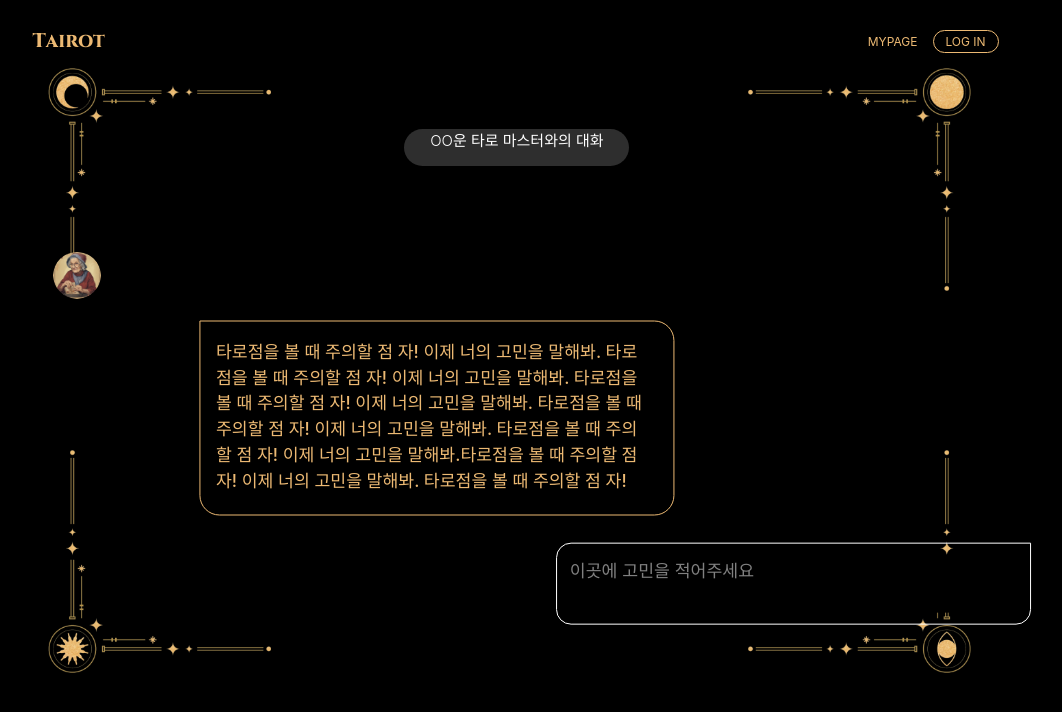
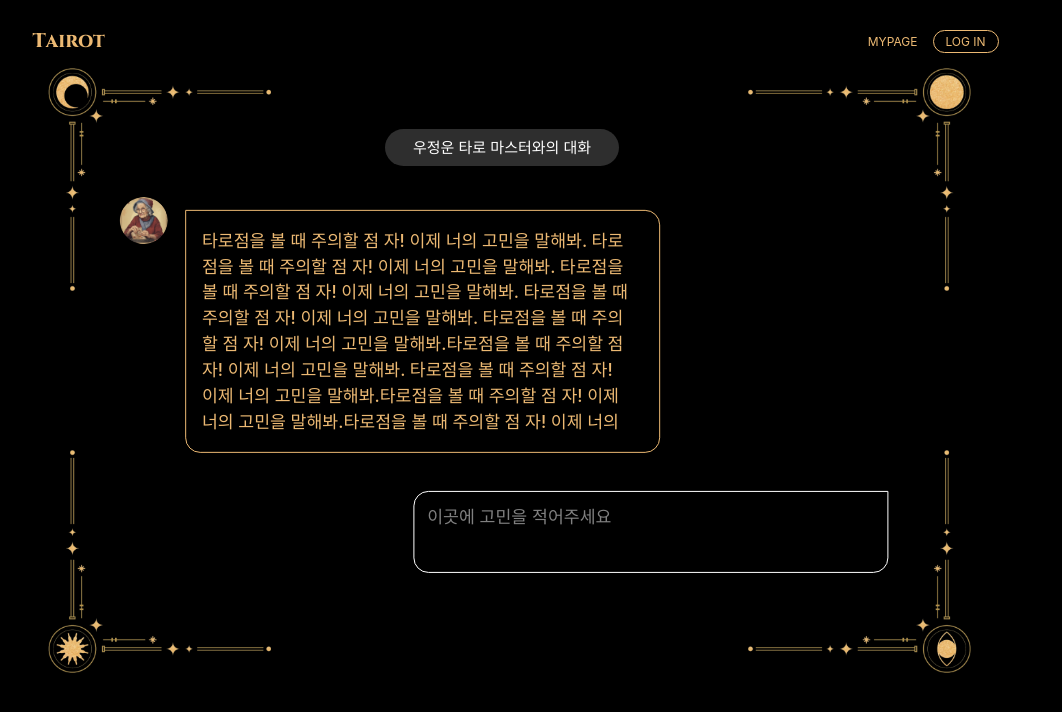
Before and after one commit to 2023-winter-techeer-sw-bootcamp-TeamF/TeamF, a React (Vite) app in the folder frontend/: page /friendship in a window 1280 px wide. Shown: the top 712 px of the page, without its empty margins (117-1179 px from the left). Built offline with nearby package versions, Linux system fonts and the light colour scheme; the HTML template or start-up script is replaced by a standard one; a web font is replaced by a local one.

Commit message:
design: 카드 설명 페이지 편집

```diff
--- a/frontend/src/App.tsx
+++ b/frontend/src/App.tsx
@@ -86,19 +86,11 @@ a {
       font-size: 12px;
     }
   }
-<<<<<<< HEAD
   @media (max-width: 1200px) , (max-height: 700px) {
-=======
-  @media (max-width: 1200px) , (max-height : 700px) {
->>>>>>> bbe5392bdf5349a0c498c6f7a67c00b7f8d14191
     html {
       font-size: 10px;
     }
   }
-<<<<<<< HEAD
-=======
-
->>>>>>> bbe5392bdf5349a0c498c6f7a67c00b7f8d14191
 `;
 
 const router = createBrowserRouter([
--- a/frontend/src/pages/Friendship.tsx
+++ b/frontend/src/pages/Friendship.tsx
@@ -30,12 +30,12 @@ const Inside = styled.div`
 const TitleBox = styled.div`
   border-radius: 1.875rem;
   background: rgba(51, 51, 51, 0.9);
-  width: 18.75rem;
+  width: 19.45rem;
   height: 3.125rem;
   flex-shrink: 0;
   position: absolute; // 부모 컨테이너인 BackgroundWrapper에 상대적인 위치
   top: 12%;
-  left: 39%;
+  left: 37%;
   text-align: center;
 `;
 
@@ -47,7 +47,7 @@ const TitleContent = styled.p`
   font-weight: 350;
   line-height: normal;
   text-transform: capitalize;
-  margin-top: 0.8125;
+  margin-top: 0.6125rem;
 `;
 
 const Profile = styled.img`
@@ -58,16 +58,16 @@ const Profile = styled.img`
   position: absolute;
   top: 50%;
   left: 50%;
-  transform: translate(-950%, -250%);
+  transform: translate(-811%, -366%);
 `;
 
 const ChatBox = styled.div`
   width: 39.625rem;
-  height: 16.25rem;
+  height: 20.25rem;
   flex-shrink: 0;
-  border-radius: 0px 20px 20px 20px;
-  border: 1px solid #ecb973;
-  transform: translate(35%, -190%);
+  border-radius: 0rem 1.25rem 1.25rem 1.25rem;
+  border: 0.0625rem solid #ecb973;
+  transform: translate(32%, -198%);
   padding: 1.375rem;
 `;
 
@@ -80,7 +80,7 @@ const Tellme = styled.p`
   line-height: normal;
   text-align: left;
   overflow-y: scroll;
-  height: 13rem;
+  height: 17rem;
   padding-right: 1rem;
   line-height: 1.5;
   &::-webkit-scrollbar {
@@ -100,11 +100,11 @@ const Tellme = styled.p`
 const ReplyBox = styled.div`
   width: 39.625rem;
   height: 6.8125rem;
-  border-radius: 1.25rem 0px 1.25rem 1.25rem;
+  border-radius: 1.25rem 0rem 1.25rem 1.25rem;
   border: 0.0625rem solid #fff;
   padding: 0.9375rem;
   display: flex;
-  transform: translate(110%, -420%);
+  transform: translate(80%, -542%);
 `;
 
 const Reply = styled.textarea`
@@ -116,7 +116,7 @@ const Reply = styled.textarea`
   font-size: 1.4375rem;
   font-style: normal;
   font-weight: 400;
-  line-height: normal;
+  line-height: 1.4;
   overflow-y: scroll;
   padding-right: 1rem;
   outline: none;
@@ -150,7 +150,7 @@ const FriendShip = () => {
         <BackgroundWrapper>
           <Profile src={FriendshipImg}></Profile>
           <TitleBox>
-            <TitleContent>OO운 타로 마스터와의 대화</TitleContent>
+            <TitleContent>우정운 타로 마스터와의 대화</TitleContent>
           </TitleBox>
           <BackgroundImg src={Background} alt="Background" />
           <ChatBox>
--- a/frontend/src/pages/LoveFortune.tsx
+++ b/frontend/src/pages/LoveFortune.tsx
@@ -30,12 +30,12 @@ const Inside = styled.div`
 const TitleBox = styled.div`
   border-radius: 1.875rem;
   background: rgba(51, 51, 51, 0.9);
-  width: 18.75rem;
+  width: 19.45rem;
   height: 3.125rem;
   flex-shrink: 0;
   position: absolute; // 부모 컨테이너인 BackgroundWrapper에 상대적인 위치
   top: 12%;
-  left: 39%;
+  left: 37%;
   text-align: center;
 `;
 
@@ -47,7 +47,7 @@ const TitleContent = styled.p`
   font-weight: 350;
   line-height: normal;
   text-transform: capitalize;
-  margin-top: 0.8125;
+  margin-top: 0.6125rem;
 `;
 
 const Profile = styled.img`
@@ -58,16 +58,16 @@ const Profile = styled.img`
   position: absolute;
   top: 50%;
   left: 50%;
-  transform: translate(-950%, -250%);
+  transform: translate(-811%, -366%);
 `;
 
 const ChatBox = styled.div`
   width: 39.625rem;
-  height: 16.25rem;
+  height: 20.25rem;
   flex-shrink: 0;
-  border-radius: 0px 20px 20px 20px;
-  border: 1px solid #ecb973;
-  transform: translate(35%, -190%);
+  border-radius: 0rem 1.25rem 1.25rem 1.25rem;
+  border: 0.0625rem solid #ecb973;
+  transform: translate(32%, -198%);
   padding: 1.375rem;
 `;
 
@@ -80,7 +80,7 @@ const Tellme = styled.p`
   line-height: normal;
   text-align: left;
   overflow-y: scroll;
-  height: 13rem;
+  height: 17rem;
   padding-right: 1rem;
   line-height: 1.5;
   &::-webkit-scrollbar {
@@ -100,11 +100,11 @@ const Tellme = styled.p`
 const ReplyBox = styled.div`
   width: 39.625rem;
   height: 6.8125rem;
-  border-radius: 1.25rem 0px 1.25rem 1.25rem;
+  border-radius: 1.25rem 0rem 1.25rem 1.25rem;
   border: 0.0625rem solid #fff;
   padding: 0.9375rem;
   display: flex;
-  transform: translate(110%, -420%);
+  transform: translate(80%, -542%);
 `;
 
 const Reply = styled.textarea`
@@ -116,7 +116,7 @@ const Reply = styled.textarea`
   font-size: 1.4375rem;
   font-style: normal;
   font-weight: 400;
-  line-height: normal;
+  line-height: 1.4;
   overflow-y: scroll;
   padding-right: 1rem;
   outline: none;
@@ -150,7 +150,7 @@ const LoveFortune = () => {
         <BackgroundWrapper>
           <Profile src={LoveFortuneImg}></Profile>
           <TitleBox>
-            <TitleContent>OO운 타로 마스터와의 대화</TitleContent>
+            <TitleContent>연애운 타로 마스터와의 대화</TitleContent>
           </TitleBox>
           <BackgroundImg src={Background} alt="Background" />
           <ChatBox>
--- a/frontend/src/pages/MoneyFortune.tsx
+++ b/frontend/src/pages/MoneyFortune.tsx
@@ -30,12 +30,12 @@ const Inside = styled.div`
 const TitleBox = styled.div`
   border-radius: 1.875rem;
   background: rgba(51, 51, 51, 0.9);
-  width: 18.75rem;
+  width: 19.45rem;
   height: 3.125rem;
   flex-shrink: 0;
   position: absolute; // 부모 컨테이너인 BackgroundWrapper에 상대적인 위치
   top: 12%;
-  left: 39%;
+  left: 37%;
   text-align: center;
 `;
 
@@ -47,7 +47,7 @@ const TitleContent = styled.p`
   font-weight: 350;
   line-height: normal;
   text-transform: capitalize;
-  margin-top: 0.8125;
+  margin-top: 0.6125rem;
 `;
 
 const Profile = styled.img`
@@ -58,16 +58,16 @@ const Profile = styled.img`
   position: absolute;
   top: 50%;
   left: 50%;
-  transform: translate(-950%, -250%);
+  transform: translate(-811%, -366%);
 `;
 
 const ChatBox = styled.div`
   width: 39.625rem;
-  height: 16.25rem;
+  height: 20.25rem;
   flex-shrink: 0;
-  border-radius: 0px 20px 20px 20px;
-  border: 1px solid #ecb973;
-  transform: translate(35%, -190%);
+  border-radius: 0rem 1.25rem 1.25rem 1.25rem;
+  border: 0.0625rem solid #ecb973;
+  transform: translate(32%, -198%);
   padding: 1.375rem;
 `;
 
@@ -80,7 +80,7 @@ const Tellme = styled.p`
   line-height: normal;
   text-align: left;
   overflow-y: scroll;
-  height: 13rem;
+  height: 17rem;
   padding-right: 1rem;
   line-height: 1.5;
   &::-webkit-scrollbar {
@@ -100,11 +100,11 @@ const Tellme = styled.p`
 const ReplyBox = styled.div`
   width: 39.625rem;
   height: 6.8125rem;
-  border-radius: 1.25rem 0px 1.25rem 1.25rem;
+  border-radius: 1.25rem 0rem 1.25rem 1.25rem;
   border: 0.0625rem solid #fff;
   padding: 0.9375rem;
   display: flex;
-  transform: translate(110%, -420%);
+  transform: translate(80%, -542%);
 `;
 
 const Reply = styled.textarea`
@@ -116,7 +116,7 @@ const Reply = styled.textarea`
   font-size: 1.4375rem;
   font-style: normal;
   font-weight: 400;
-  line-height: normal;
+  line-height: 1.4;
   overflow-y: scroll;
   padding-right: 1rem;
   outline: none;
@@ -150,7 +150,7 @@ const MoneyFortune = () => {
         <BackgroundWrapper>
           <Profile src={Moneyfortuneimg}></Profile>
           <TitleBox>
-            <TitleContent>OO운 타로 마스터와의 대화</TitleContent>
+            <TitleContent>재물운 타로 마스터와의 대화</TitleContent>
           </TitleBox>
           <BackgroundImg src={Background} alt="Background" />
           <ChatBox>
--- a/frontend/src/pages/TodayFortune.tsx
+++ b/frontend/src/pages/TodayFortune.tsx
@@ -47,7 +47,7 @@ const TitleContent = styled.p`
   font-weight: 350;
   line-height: normal;
   text-transform: capitalize;
-  margin-top: 0.8125rem;
+  margin-top: 0.6125rem;
 `;
 
 const Profile = styled.img`
@@ -65,8 +65,8 @@ const ChatBox = styled.div`
   width: 39.625rem;
   height: 20.25rem;
   flex-shrink: 0;
-  border-radius: 0px 20px 20px 20px;
-  border: 1px solid #ecb973;
+  border-radius: 0rem 1.25rem 1.25rem 1.25rem;
+  border: 0.0625rem solid #ecb973;
   transform: translate(32%, -198%);
   padding: 1.375rem;
 `;
@@ -80,7 +80,7 @@ const Tellme = styled.p`
   line-height: normal;
   text-align: left;
   overflow-y: scroll;
-  height: 13rem;
+  height: 17rem;
   padding-right: 1rem;
   line-height: 1.5;
   &::-webkit-scrollbar {
@@ -100,7 +100,7 @@ const Tellme = styled.p`
 const ReplyBox = styled.div`
   width: 39.625rem;
   height: 6.8125rem;
-  border-radius: 1.25rem 0px 1.25rem 1.25rem;
+  border-radius: 1.25rem 0rem 1.25rem 1.25rem;
   border: 0.0625rem solid #fff;
   padding: 0.9375rem;
   display: flex;
@@ -116,7 +116,7 @@ const Reply = styled.textarea`
   font-size: 1.4375rem;
   font-style: normal;
   font-weight: 400;
-  line-height: normal;
+  line-height: 1.4;
   overflow-y: scroll;
   padding-right: 1rem;
   outline: none;
--- a/frontend/src/pages/WishFortune.tsx
+++ b/frontend/src/pages/WishFortune.tsx
@@ -30,12 +30,12 @@ const Inside = styled.div`
 const TitleBox = styled.div`
   border-radius: 1.875rem;
   background: rgba(51, 51, 51, 0.9);
-  width: 18.75rem;
+  width: 19.45rem;
   height: 3.125rem;
   flex-shrink: 0;
   position: absolute; // 부모 컨테이너인 BackgroundWrapper에 상대적인 위치
   top: 12%;
-  left: 39%;
+  left: 37%;
   text-align: center;
 `;
 
@@ -47,7 +47,7 @@ const TitleContent = styled.p`
   font-weight: 350;
   line-height: normal;
   text-transform: capitalize;
-  margin-top: 0.8125;
+  margin-top: 0.6125rem;
 `;
 
 const Profile = styled.img`
@@ -58,16 +58,16 @@ const Profile = styled.img`
   position: absolute;
   top: 50%;
   left: 50%;
-  transform: translate(-950%, -250%);
+  transform: translate(-811%, -366%);
 `;
 
 const ChatBox = styled.div`
   width: 39.625rem;
-  height: 16.25rem;
+  height: 20.25rem;
   flex-shrink: 0;
-  border-radius: 0px 20px 20px 20px;
-  border: 1px solid #ecb973;
-  transform: translate(35%, -190%);
+  border-radius: 0rem 1.25rem 1.25rem 1.25rem;
+  border: 0.0625rem solid #ecb973;
+  transform: translate(32%, -198%);
   padding: 1.375rem;
 `;
 
@@ -80,7 +80,7 @@ const Tellme = styled.p`
   line-height: normal;
   text-align: left;
   overflow-y: scroll;
-  height: 13rem;
+  height: 17rem;
   padding-right: 1rem;
   line-height: 1.5;
   &::-webkit-scrollbar {
@@ -100,11 +100,11 @@ const Tellme = styled.p`
 const ReplyBox = styled.div`
   width: 39.625rem;
   height: 6.8125rem;
-  border-radius: 1.25rem 0px 1.25rem 1.25rem;
+  border-radius: 1.25rem 0rem 1.25rem 1.25rem;
   border: 0.0625rem solid #fff;
   padding: 0.9375rem;
   display: flex;
-  transform: translate(110%, -420%);
+  transform: translate(80%, -542%);
 `;
 
 const Reply = styled.textarea`
@@ -116,7 +116,7 @@ const Reply = styled.textarea`
   font-size: 1.4375rem;
   font-style: normal;
   font-weight: 400;
-  line-height: normal;
+  line-height: 1.4;
   overflow-y: scroll;
   padding-right: 1rem;
   outline: none;
@@ -150,7 +150,7 @@ const WishFortune = () => {
         <BackgroundWrapper>
           <Profile src={WishFortuneImg}></Profile>
           <TitleBox>
-            <TitleContent>OO운 타로 마스터와의 대화</TitleContent>
+            <TitleContent>소망운 타로 마스터와의 대화</TitleContent>
           </TitleBox>
           <BackgroundImg src={Background} alt="Background" />
           <ChatBox>
```
